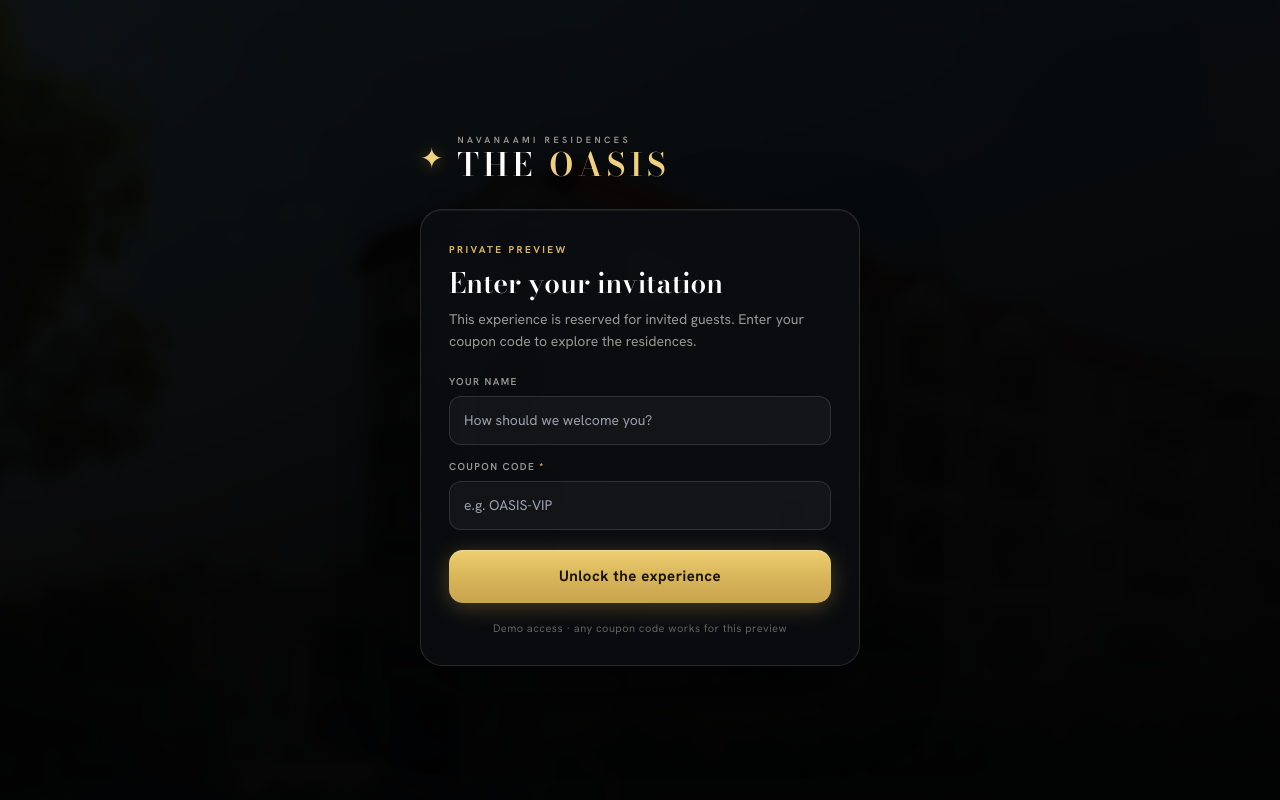
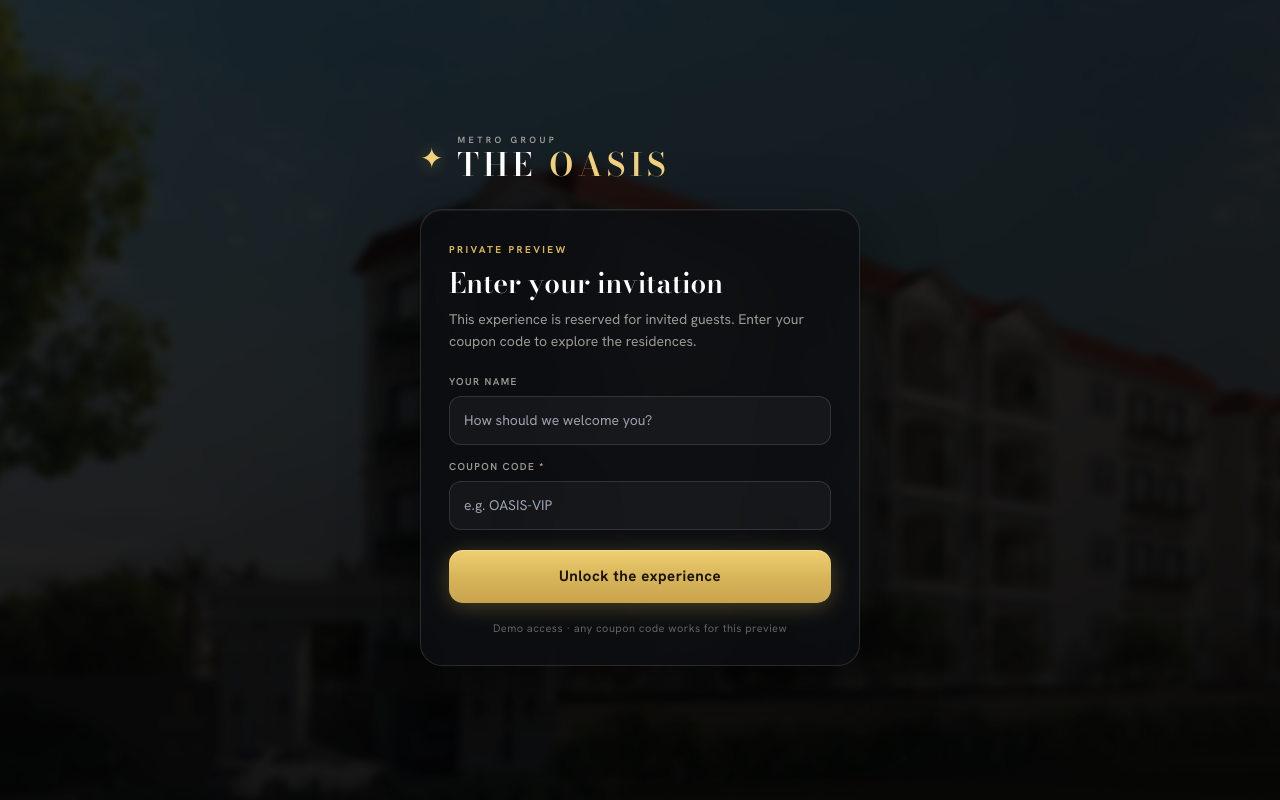
Before and after one commit to Abhijit-collab/oasis-mvp, a Next.js app: page / in a window 1280 px wide. Built offline with nearby package versions, Linux system fonts and the light colour scheme.

Commit message:
whatsapp number change

```diff
--- a/app/globals.css
+++ b/app/globals.css
@@ -470,8 +470,8 @@ body{background:#06070a;font-family:var(--sans);color:var(--ink);padding:14px}
 .login-page--loading{align-items:center;justify-content:center}
 .login-loading{color:var(--muted);font-size:14px;letter-spacing:.06em}
 .login-bg{position:absolute;inset:0;background:url(/oasis-elevation.jpg) center/cover no-repeat;
-  filter:blur(6px) brightness(.35);transform:scale(1.06);pointer-events:none}
-.login-bg::after{content:"";position:absolute;inset:0;background:linear-gradient(165deg,rgba(5,6,8,.75) 0%,rgba(5,6,8,.92) 55%,rgba(5,6,8,.97) 100%)}
+  filter:blur(4px) brightness(.5);transform:scale(1.06);pointer-events:none}
+.login-bg::after{content:"";position:absolute;inset:0;background:linear-gradient(165deg,rgba(5,6,8,.58) 0%,rgba(5,6,8,.78) 55%,rgba(5,6,8,.88) 100%)}
 .login-shell{position:relative;z-index:1;width:100%;max-width:440px;display:flex;flex-direction:column;gap:28px;
   animation:login-rise .55s cubic-bezier(.2,.7,.2,1)}
 @keyframes login-rise{from{opacity:0;transform:translateY(18px)}to{opacity:1;transform:none}}
--- a/components/WhatsAppButton.jsx
+++ b/components/WhatsAppButton.jsx
@@ -1,6 +1,6 @@
 "use client";
 
-const PHONE = "919876543210";
+const PHONE = "91737733143";
 const MESSAGE = encodeURIComponent("Hi, I'd like to know more about The Oasis residences.");
 
 export default function WhatsAppButton() {
--- a/components/auth/LoginPage.jsx
+++ b/components/auth/LoginPage.jsx
@@ -18,7 +18,7 @@ export default function LoginPage({ onSubmit, error }) {
         <header className="login-header">
           <span className="login-crown">&#10022;</span>
           <div>
-            <p className="login-eyebrow">Navanaami Residences</p>
+            <p className="login-eyebrow">Metro Group</p>
             <h1 className="login-brand">
               THE <span>OASIS</span>
             </h1>
```
